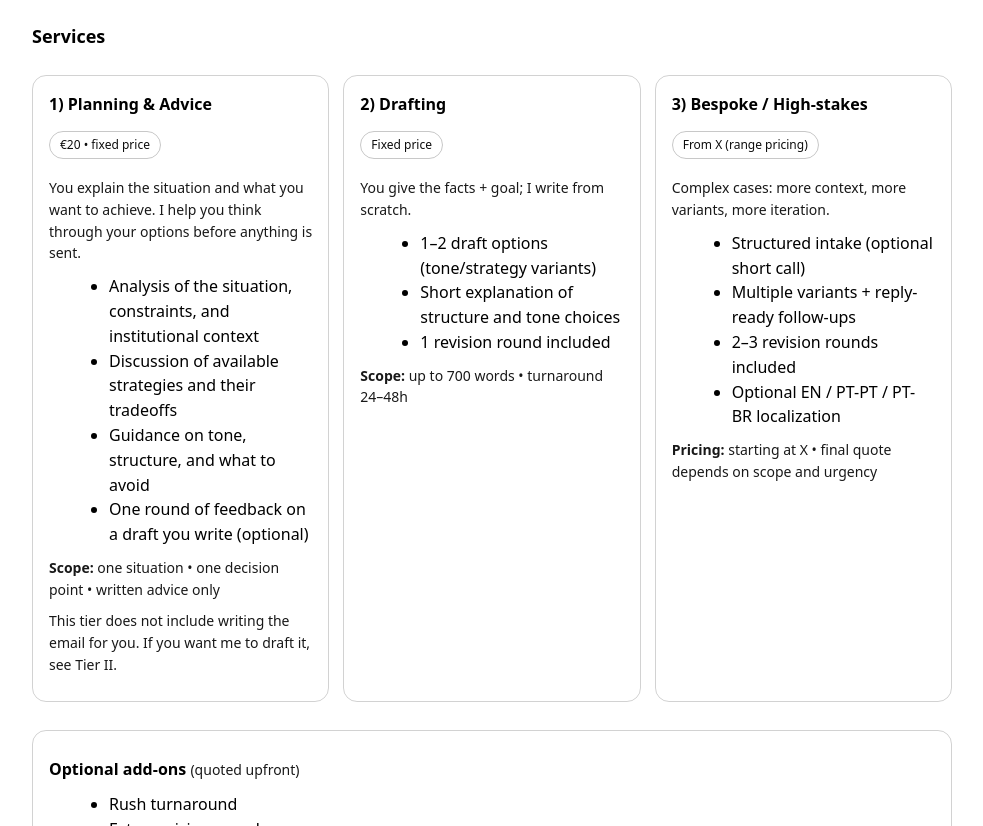
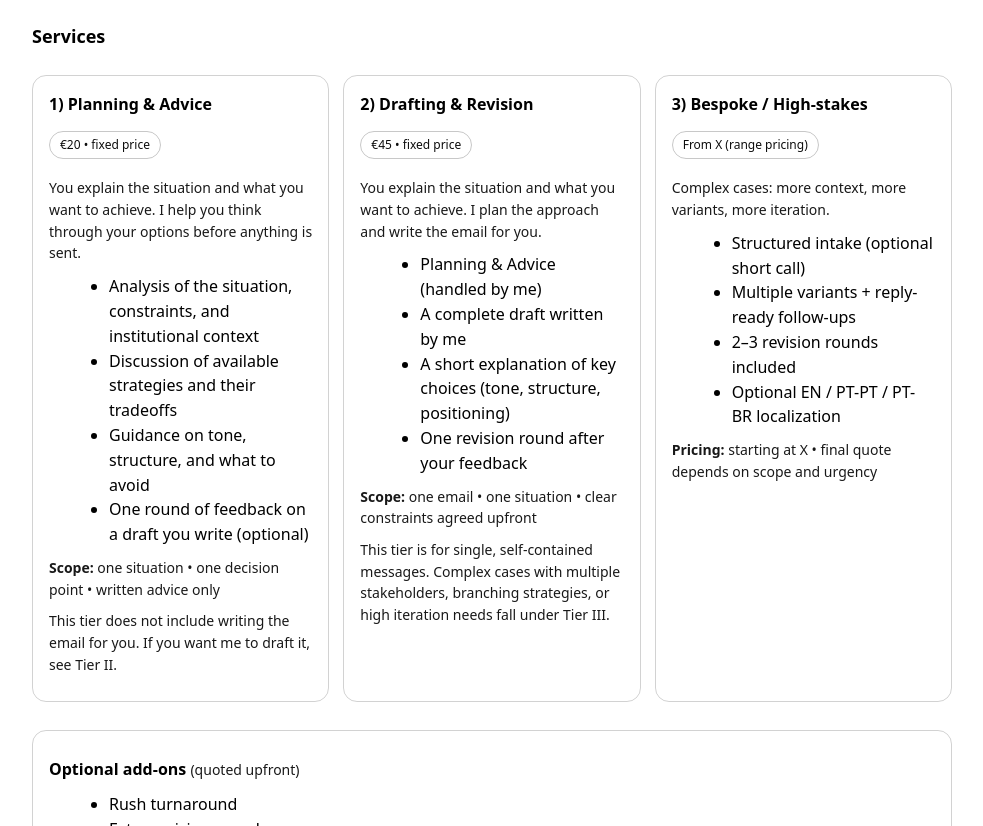
Before and after one commit to GuilhermeMMateus/guilhermemmateus.github.io, a plain HTML site: page index.html in a window 1280 px wide. Shown: the part 432-1258 px from the top of the page, without its empty margins (148-1131 px from the left). Drawn offline with Linux system fonts and the light colour scheme.

Commit message:
Revise drafting section with new title and details
Updated the drafting section to include revision details and pricing.

```diff
--- a/index.html
+++ b/index.html
@@ -114,16 +114,26 @@
           </div>
 
           <div class="card">
-            <h3>2) Drafting</h3>
-            <div class="pill">Fixed price</div>
-            <p class="note">You give the facts + goal; I write from scratch.</p>
+            <h3>2) Drafting &amp; Revision</h3>
+            <div class="pill">€45 • fixed price</div>
+            <p class="note">
+              You explain the situation and what you want to achieve. I plan the approach and write the email for you.
+            </p>
             <ul>
-              <li>1–2 draft options (tone/strategy variants)</li>
-              <li>Short explanation of structure and tone choices</li>
-              <li>1 revision round included</li>
+              <li>Planning &amp; Advice (handled by me)</li>
+              <li>A complete draft written by me</li>
+              <li>A short explanation of key choices (tone, structure, positioning)</li>
+              <li>One revision round after your feedback</li>
             </ul>
-            <p class="note"><strong>Scope:</strong> up to 700 words • turnaround 24–48h</p>
+            <p class="note">
+              <strong>Scope:</strong> one email • one situation • clear constraints agreed upfront
+            </p>
+            <p class="note">
+              This tier is for single, self-contained messages. Complex cases with multiple stakeholders,
+              branching strategies, or high iteration needs fall under Tier III.
+            </p>
           </div>
+
 
           <div class="card">
             <h3>3) Bespoke / High-stakes</h3>
```
